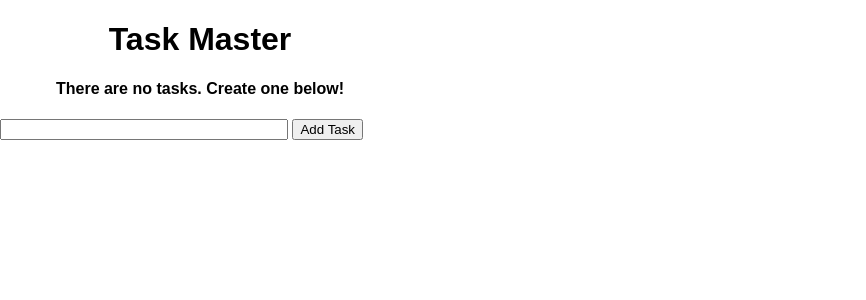
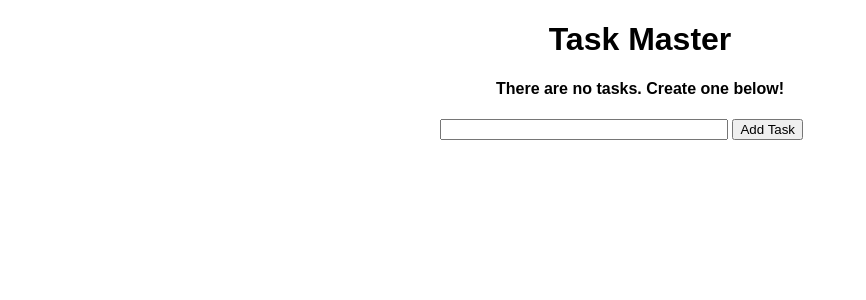
Before and after one commit to srivatsan18/Task-Manager, a Flask app: page / in a window 1280 px wide. Shown: the top 300 px of the page, without its empty margins (0-866 px from the left). Run offline with Flask 2, Linux system fonts and the light colour scheme; data that the repository does not hold is empty.

Commit message:
Update main.css

```diff
--- a/static/css/main.css
+++ b/static/css/main.css
@@ -4,13 +4,12 @@ body, html {
 }
 
 .content {
-    margin: 100 auto;
+    margin: 0 auto;
     width: 400px;
 }
 
 table, td, th {
-    margin: 150px; ;
-    border: 30px solid #aaa;
+    border: 1px solid #aaa;
 }
 
 table {
```
